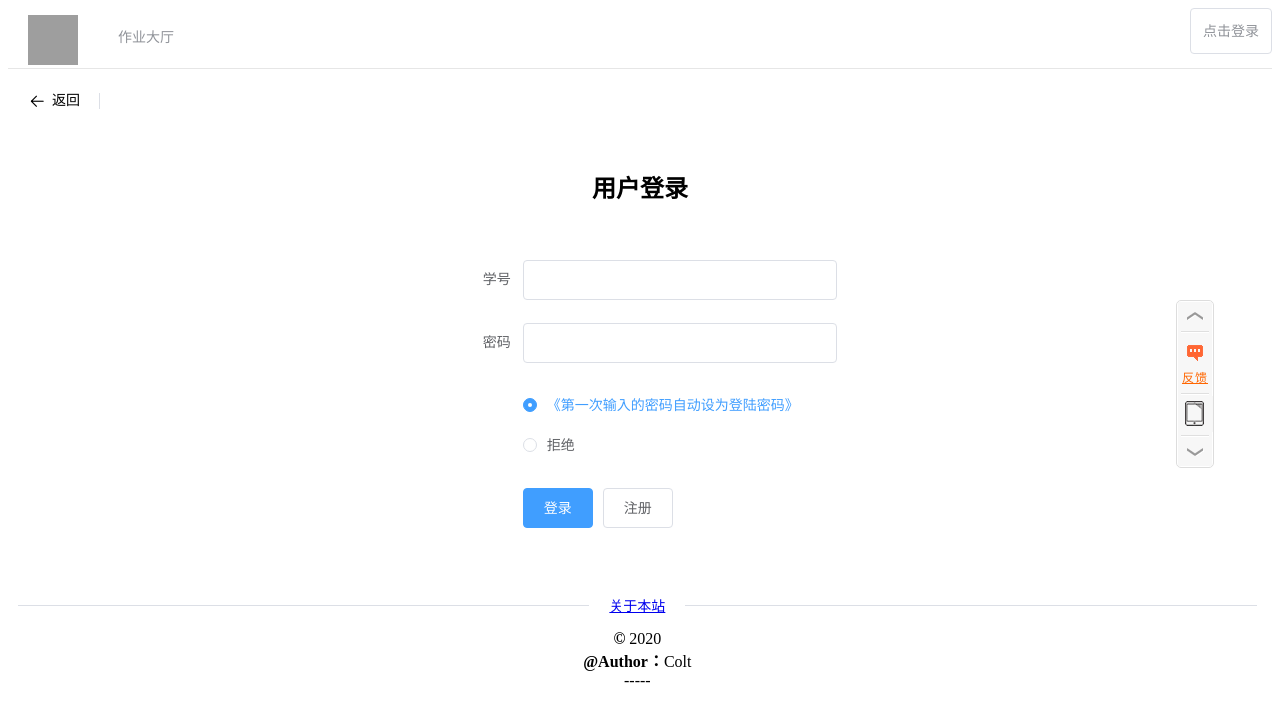
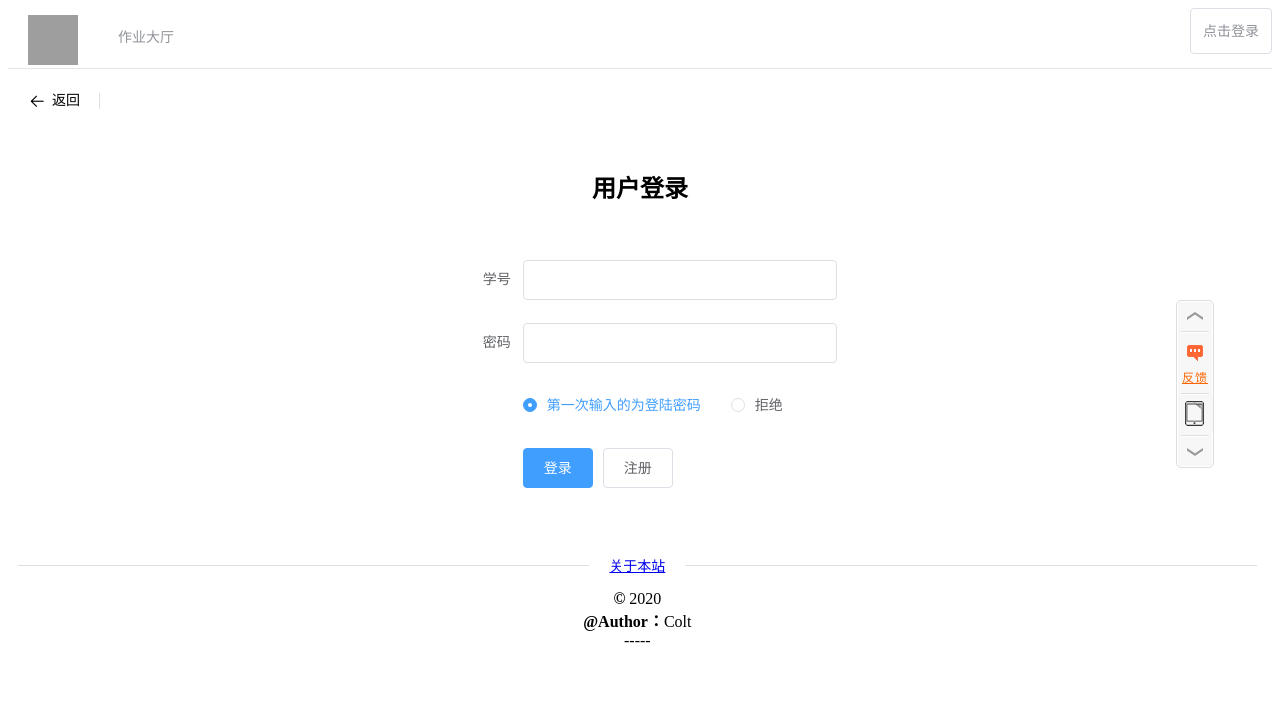
Before and after one commit to iscolt/micm-work-frontend, a Vue app: page /#/login in a window 1280 px wide. Shown: the top 722 px of the page. Built offline with nearby package versions, Linux system fonts and the light colour scheme; grey boxes are pictures that could not be loaded.

Commit message:
-简单适配手机端_登陆页

```diff
--- a/src/utils/request.js
+++ b/src/utils/request.js
@@ -2,8 +2,8 @@ import axios from 'axios'
 import { MessageBox, Message } from 'element-ui'
 
 
-// export const serviceUrl = "http://localhost:8082/api"
-export const serviceUrl = "http://www.iscolt.com:8082/api"
+export const serviceUrl = "http://localhost:8082/api"
+// export const serviceUrl = "http://www.iscolt.com:8082/api"
 
 // create an axios instance
 const service = axios.create({
--- a/src/views/login/Login.vue
+++ b/src/views/login/Login.vue
@@ -1,10 +1,40 @@
 <template>
     <div style="padding: 20px;">
+<!--        <el-page-header @back="$router.push('/')" content=""></el-page-header>-->
+<!--        <el-row :gutter="20" style="margin-top: 36px">-->
+<!--            <el-col :span="8"><div class="grid-content bg-purple" style="color: white">.</div></el-col>-->
+<!--            <el-col :span="8">-->
+<!--                <el-form ref="form" :model="form" label-width="80px">-->
+<!--                    <div style="width: 100%;display: flex;justify-content: center;">-->
+<!--                        <h2>用户登录</h2>-->
+<!--                    </div>-->
+<!--                    <br/><br/>-->
+<!--                    <el-form-item label="学号">-->
+<!--                        <el-input v-model="form.number"></el-input>-->
+<!--                    </el-form-item>-->
+<!--                    <el-form-item label="密码">-->
+<!--                        <el-input type="password" v-model="form.password"></el-input>-->
+<!--&lt;!&ndash;                        <el-link type="warning" :underline="false" @click="$router.push('/forget')">&ndash;&gt;-->
+<!--&lt;!&ndash;                            忘记密码？&ndash;&gt;-->
+<!--&lt;!&ndash;                        </el-link>&ndash;&gt;-->
+<!--                    </el-form-item>-->
+<!--                    <el-form-item>-->
+<!--                        <el-radio v-model="form.apply" label="1">《第一次输入的密码自动设为登陆密码》</el-radio>-->
+<!--                        <el-radio v-model="form.apply" label="0">拒绝</el-radio>-->
+<!--                    </el-form-item>-->
+<!--                    <el-form-item>-->
+<!--                        <el-button type="primary" @click="login_pwd">登录</el-button>-->
+<!--                        <el-button>注册</el-button>-->
+<!--                    </el-form-item>-->
+<!--                </el-form>-->
+<!--            </el-col>-->
+<!--            <el-col :span="8"><div class="grid-content bg-purple"></div></el-col>-->
+<!--        </el-row>-->
       <el-page-header @back="$router.push('/')" content=""></el-page-header>
       <el-row :gutter="20" style="margin-top: 36px">
-            <el-col :span="8"><div class="grid-content bg-purple" style="color: white">.</div></el-col>
-            <el-col :span="8">
-                <el-form ref="form" :model="form" label-width="80px">
+        <el-col :xs="1" :sm="1" :md="1" :lg="8" :xl="8"><div style="color: white" class="grid-content bg-purple">.</div></el-col>
+        <el-col :xs="22" :sm="22" :md="22" :lg="8" :xl="8"><div class="grid-content bg-purple-light">
+          <el-form ref="form" :model="form" :label-width="mobile ? '40px' : '80px'">
             <div style="width: 100%;display: flex;justify-content: center;">
               <h2>用户登录</h2>
             </div>
@@ -19,7 +49,7 @@
               <!--                        </el-link>-->
             </el-form-item>
             <el-form-item>
-                        <el-radio v-model="form.apply" label="1">《第一次输入的密码自动设为登陆密码》</el-radio>
+              <el-radio v-model="form.apply" label="1">第一次输入的为登陆密码</el-radio>
               <el-radio v-model="form.apply" label="0">拒绝</el-radio>
             </el-form-item>
             <el-form-item>
@@ -27,8 +57,8 @@
               <el-button>注册</el-button>
             </el-form-item>
           </el-form>
-            </el-col>
-            <el-col :span="8"><div class="grid-content bg-purple"></div></el-col>
+        </div></el-col>
+        <el-col :xs="1" :sm="1" :md="1" :lg="8" :xl="8"><div class="grid-content bg-purple-light"></div></el-col>
       </el-row>
     </div>
 </template>
@@ -44,7 +74,8 @@
                     number: '',
                     password: '',
                     apply: '1',
-                }
+                },
+                mobile: this.isMobile()
             }
         },
         created() {
```
Lines whose indentation alone changed are shown as unchanged.
